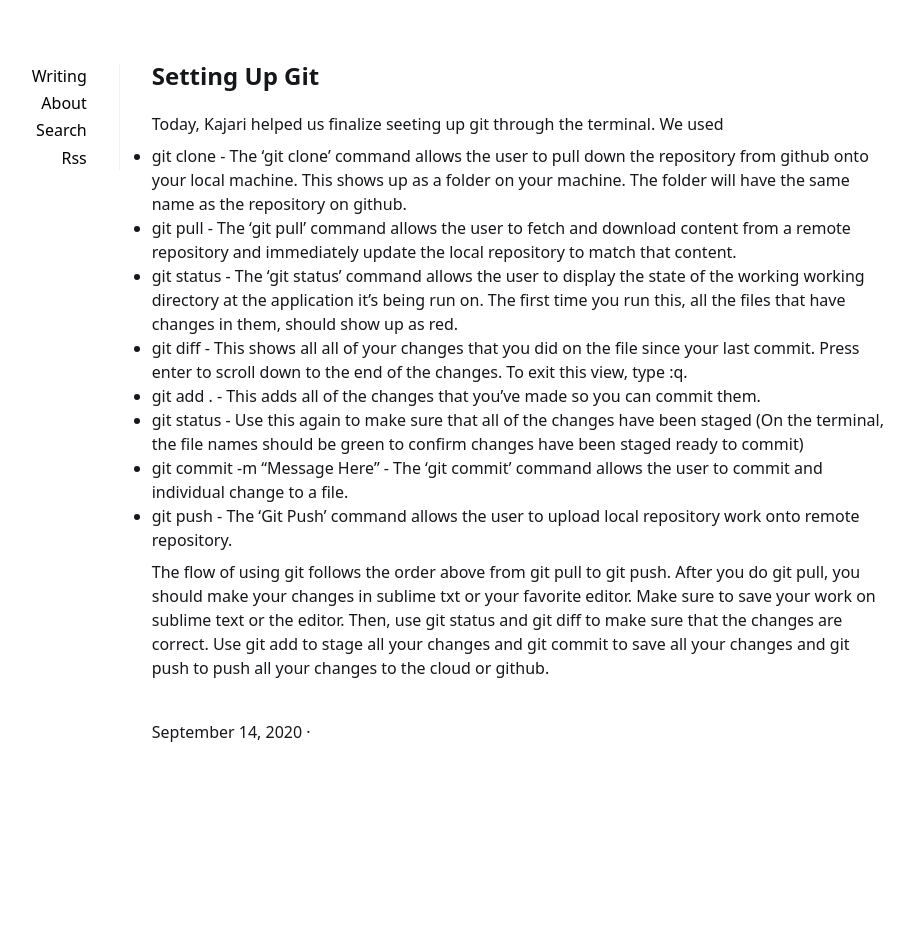
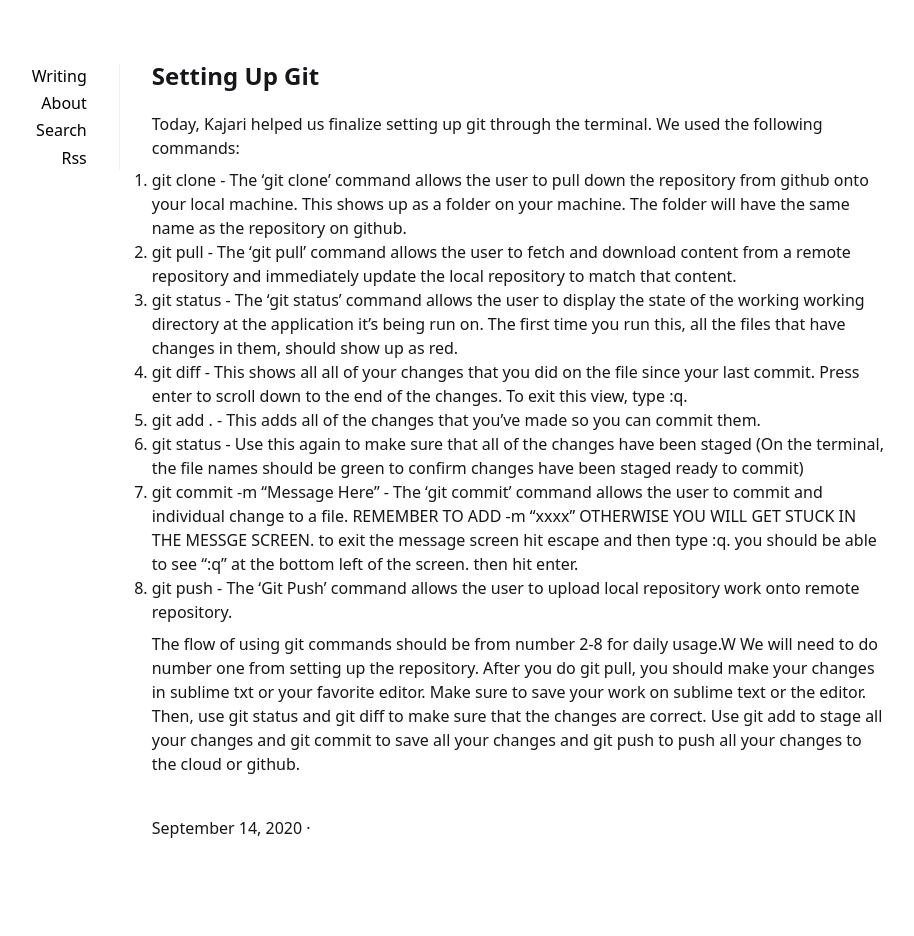
Before and after one commit to celestem406/celestem406.Github.io, a Jekyll site: the page built from _posts/2020-09-14-Setting-Git.md, in a window 1280 px wide. Shown: the whole page, without its empty margins (201-1115 px from the left). Built offline with Jekyll 4.4.1, drawn with Linux system fonts in a browser that asks for light colours; before the commit the page ends 900 px from its top, so only the background shows below that.

Commit message:
added details on the flow

```diff
--- a/_posts/2020-09-14-Setting-Git.md
+++ b/_posts/2020-09-14-Setting-Git.md
@@ -5,15 +5,15 @@ description:
 summary:
 tags:
 ---
-Today, Kajari helped us finalize seeting up git through the terminal. We used
+Today, Kajari helped us finalize setting up git through the terminal. We used the following commands:
 
-* git clone - The ‘git clone’ command allows the user to pull down the repository from github onto your local machine. This shows up as a folder on your machine. The folder will have the same name as the repository on github.
-* git pull - The ‘git pull’ command allows the user to fetch and download content from a remote repository and immediately update the local repository to match that content.
-* git status - The ‘git status’ command allows the user to display the state of the working working directory at the application it's being run on. The first time you run this, all the files that have changes in them, should show up as red.
-* git diff - This shows all all of your changes that you did on the file since your last commit. Press enter to scroll down to the end of the changes. To exit this view, type :q.
-* git add . - This adds all of the changes that you've made so you can commit them.
-* git status - Use this again to make sure that all of the changes have been staged (On the terminal, the file names should be green to confirm changes have been staged ready to commit)
-* git commit -m "Message Here" - The ‘git commit’ command allows the user to commit and individual change to a file.
-* git push - The ‘Git Push’ command allows the user to upload local repository work onto remote repository.
+1. git clone - The ‘git clone’ command allows the user to pull down the repository from github onto your local machine. This shows up as a folder on your machine. The folder will have the same name as the repository on github.
+2. git pull - The ‘git pull’ command allows the user to fetch and download content from a remote repository and immediately update the local repository to match that content.
+3. git status - The ‘git status’ command allows the user to display the state of the working working directory at the application it's being run on. The first time you run this, all the files that have changes in them, should show up as red.
+4. git diff - This shows all all of your changes that you did on the file since your last commit. Press enter to scroll down to the end of the changes. To exit this view, type :q.
+5. git add . - This adds all of the changes that you've made so you can commit them.
+6. git status - Use this again to make sure that all of the changes have been staged (On the terminal, the file names should be green to confirm changes have been staged ready to commit)
+7. git commit -m "Message Here" - The ‘git commit’ command allows the user to commit and individual change to a file. REMEMBER TO ADD -m "xxxx" OTHERWISE YOU WILL GET STUCK IN THE MESSGE SCREEN. to exit the message screen hit escape and then type :q. you should be able to see ":q" at the bottom left of the screen. then hit enter.
+8. git push - The ‘Git Push’ command allows the user to upload local repository work onto remote repository.
 
-The flow of using git follows the order above from git pull to git push. After you do git pull, you should make your changes in sublime txt or your favorite editor. Make sure to save your work on sublime text or the editor. Then, use git status and git diff to make sure that the changes are correct. Use git add to stage all your changes and git commit to save all your changes and git push to push all your changes to the cloud or github.
+The flow of using git commands should be from number 2-8 for daily usage.W We will need to do number one from setting up the repository. After you do git pull, you should make your changes in sublime txt or your favorite editor. Make sure to save your work on sublime text or the editor. Then, use git status and git diff to make sure that the changes are correct. Use git add to stage all your changes and git commit to save all your changes and git push to push all your changes to the cloud or github.
```
